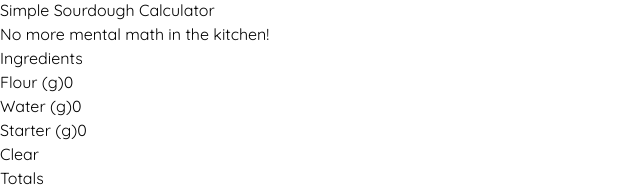
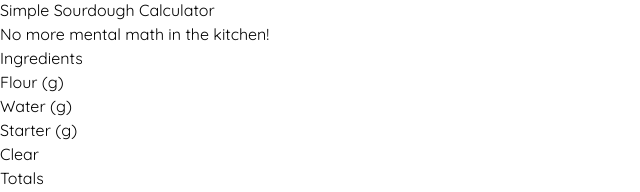
Before and after one commit to Bytemari/sourdough-frontend, a Next.js app: page / in a window 1280 px wide. Shown: the part 146-338 px from the top of the page, without its empty margins (0-640 px from the left). Built offline with nearby package versions, Linux system fonts and the light colour scheme.

Commit message:
number issue fixed, styles changed

```diff
--- a/src/components/hydration-calculator.tsx
+++ b/src/components/hydration-calculator.tsx
@@ -34,8 +34,8 @@ export default function HydrationCalculator() {
             <label className="block text-gray-700">Flour (g)</label>
             <input
               type="number"
-              value={flour}
-              onChange={(e) => setFlour(Number(e.target.value))}
+              value={flour === 0 ? "" : flour}
+              onChange={(e) => setFlour(Number(e.target.value) || 0)}
               className="w-full p-2 border rounded-lg focus:ring-2 focus:ring-yellow-400"
             />
           </div>
@@ -44,8 +44,8 @@ export default function HydrationCalculator() {
             <label className="block text-gray-700">Water (g)</label>
             <input
               type="number"
-              value={water}
-              onChange={(e) => setWater(Number(e.target.value))}
+              value={water === 0 ? "" : water}
+              onChange={(e) => setWater(Number(e.target.value) || 0)}
               className="w-full p-2 border rounded-lg focus:ring-2 focus:ring-yellow-400"
             />
           </div>
@@ -54,26 +54,26 @@ export default function HydrationCalculator() {
             <label className="block text-gray-700">Starter (g)</label>
             <input
               type="number"
-              value={starter}
-              onChange={(e) => setStarter(Number(e.target.value))}
+              value={starter === 0 ? "" : starter}
+              onChange={(e) => setStarter(Number(e.target.value) || 0)}
               className="w-full p-2 border rounded-lg focus:ring-2 focus:ring-yellow-400"
             />
           </div>
 
           <button
             onClick={clearInputs}
-            className="w-full bg-yellow-500 text-white py-2 rounded-lg font-semibold hover:bg-yellow-600 transition"
+            className="w-full bg-yellow-400 text-white py-2 rounded-md font-semibold hover:bg-yellow-600 transition"
           >
             Clear
           </button>
         </div>
 
         <div className="flex flex-col h-full justify-between">
-          <h2 className="text-xl font-semibold mb-4">Totals</h2>
+          <h2 className="text-xl font-semibold mb-2">Totals</h2>
           <div className="flex-grow">
-            <p className="text-lg">
+            <p className="text-2xl mb-2">
               <strong>Hydration:</strong>{" "}
-              <span className="text-blue-500">{hydration}%</span>
+              <span className="text-blue-500 font-semibold">{hydration}%</span>
             </p>
             <p>
               <strong>Flour:</strong> {totalFlour}g
@@ -88,8 +88,8 @@ export default function HydrationCalculator() {
               <strong>Salt:</strong> {salt}g
             </p>
           </div>
+          <div className="flex justify-center">
             <Image
-            className="flex justify-end items-end"
               src="/images/wheat.jpeg"
               width={200}
               height={200}
@@ -98,5 +98,6 @@ export default function HydrationCalculator() {
           </div>
         </div>
       </div>
+    </div>
   );
 }
```
Lines whose indentation alone changed are shown as unchanged.
